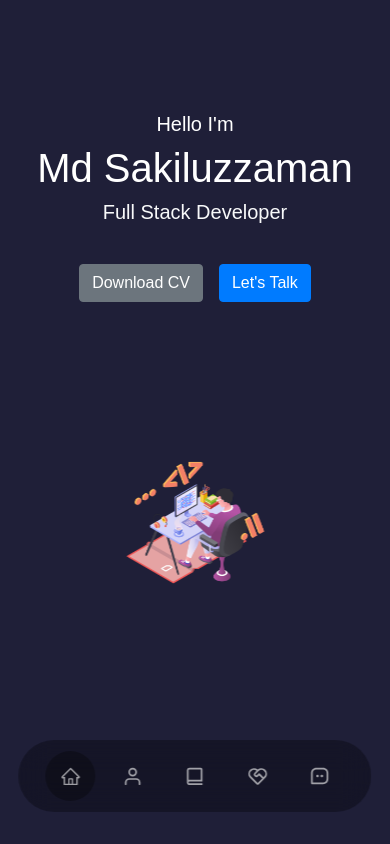
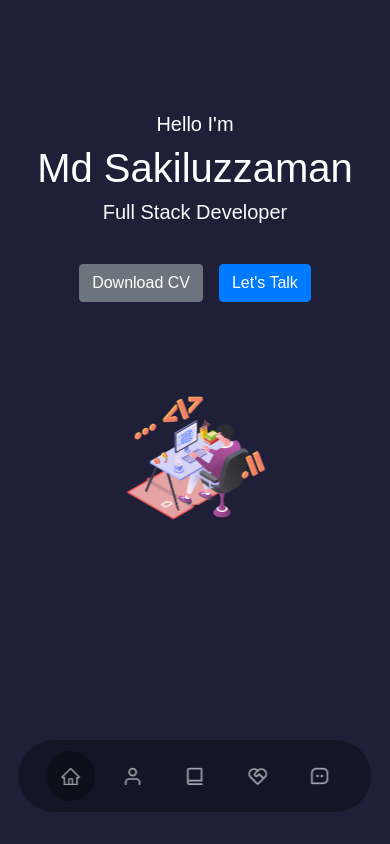
Before and after one commit to sakilbd/ReactJs-Portfolio, a React (Create React App) app: page / in a window 390 px wide. Shown: the top 844 px of the page. Built offline with nearby package versions, Linux system fonts and the light colour scheme.

Commit message:
some updates

```diff
--- a/src/App.js
+++ b/src/App.js
@@ -23,9 +23,9 @@ return (
   <Nav/>
   <About/>
   <Experience/>
-  <Services/>
+  {/* <Services/> */}
   <Portfolio/>
-  <Testimonials/>
+  {/* <Testimonials/> */}
   <Contact/>
   <Footer/>
   </>
--- a/src/Components/about/about.css
+++ b/src/Components/about/about.css
@@ -6,7 +6,7 @@
 }
 
 .about__me {
-    width: 105%;
+    /* width: 105%; */
     aspect-ratio: 1/1;
     border-radius: 2rem;
     background: linear-gradient(45deg, transparent, skyblue, transparent);
--- a/src/Components/header/HeaderSocials.js
+++ b/src/Components/header/HeaderSocials.js
@@ -7,7 +7,7 @@ import {IoLogoCss3} from 'react-icons/io'
 
 
 class HeaderSocials extends Component {
-    state = {  }
+
     render() {
         return (
             <div className="header__socials">
--- a/src/Components/header/header.css
+++ b/src/Components/header/header.css
@@ -62,14 +62,16 @@ header {
 .me {
     /* background: red; */
     width: auto;
-    height: 40rem;
+    /* height: auto; */
+    height: 60rem;
     position: absolute;
-    margin-top: 4rem;
-    border-radius: 12rem 12rem 0 0;
+    /* margin-top: 4rem; */
+    /* border-radius: 12rem 12rem 0 0; */
     overflow: hidden;
     padding: 5rem 1.5rem 1.5rem 1.5rem;
     left: 50%;
-    transform: translateX(-50%)
+    transform: translateX(-50%);
+    /* background: red; */
 }
 
 .scroll__down {
@@ -79,6 +81,19 @@ header {
     transform: rotate(90deg);
     font-weight: 200;
     font-size: 0.9rem;
+}
+
+@media screen and (max-width:1024px) {
+    .me {
+        height: 20rem;
+    }
+    .me svg {
+        /* background: yellow; */
+        width: 600px;
+        height: 600px;
+        transform: scale(1.8);
+        overflow: visible !important;
+    }
 }
 
 @media screen and (max-width:1024px) {
--- a/src/Components/lottie/header/header-lottie.js
+++ b/src/Components/lottie/header/header-lottie.js
@@ -1,6 +1,6 @@
 import { useLottie } from "lottie-react";
 import contactMe from "./header-lottie.json";
-import peripheral from "./2022-06-30 16-45-34.json";
+
 
 const HeaderLottie = () => {
     const options = {
```
